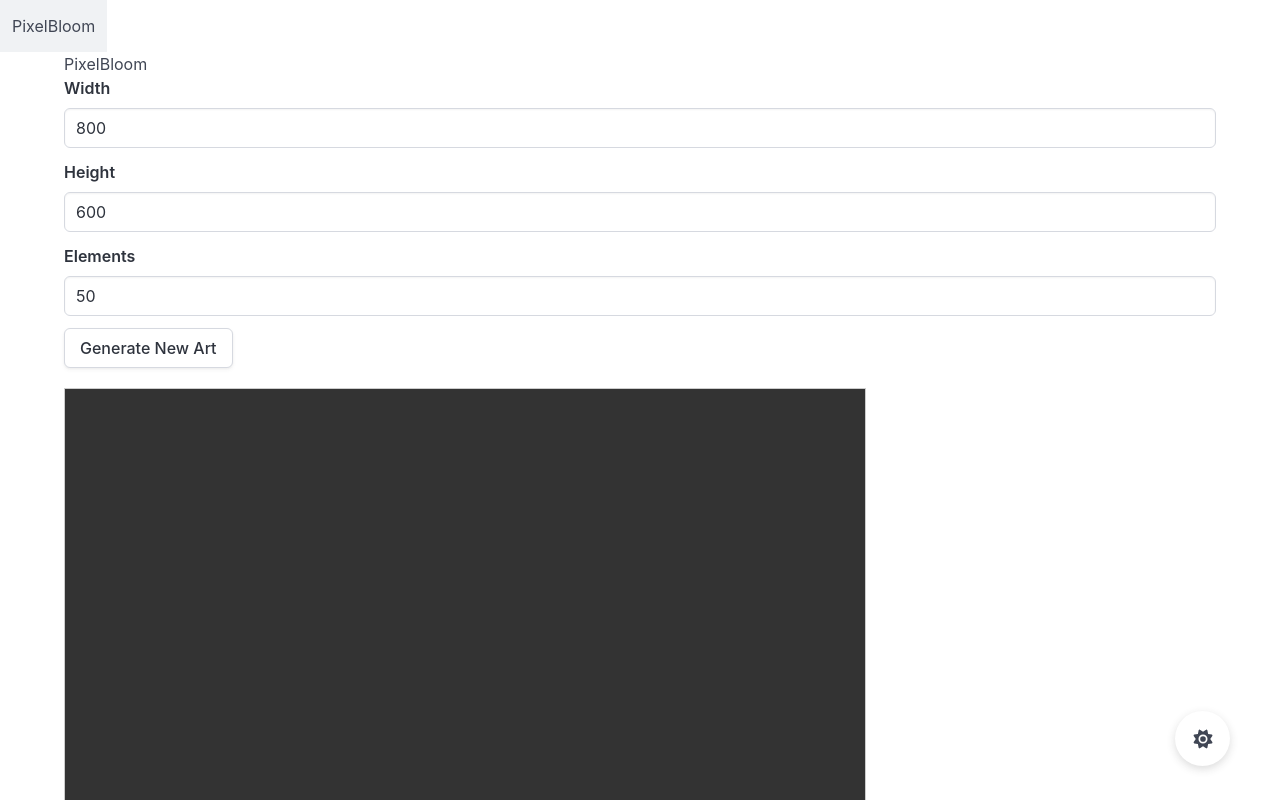
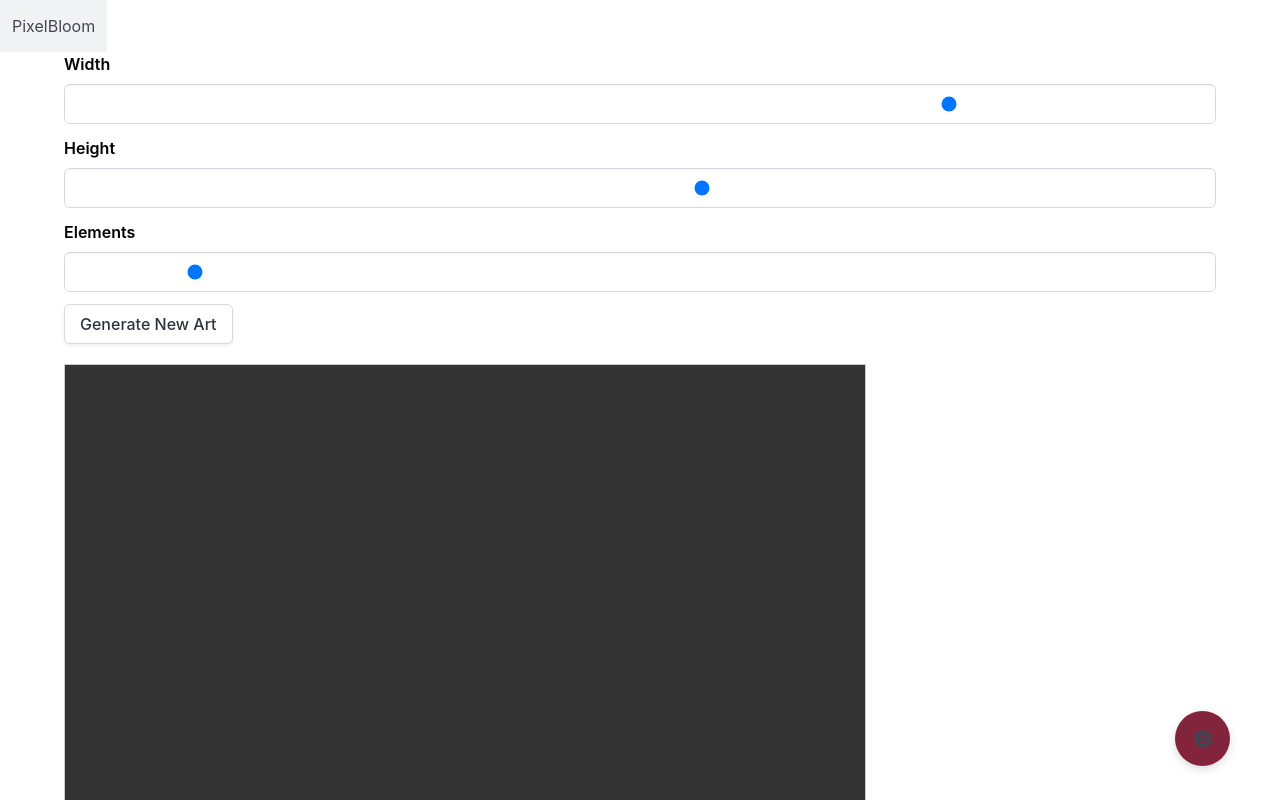
Before and after one commit to JesseShawCodes/generative-art-app, a Next.js app in the folder frontend-next/: page / in a window 1280 px wide. Shown: the top 800 px of the page. Built offline with nearby package versions, Linux system fonts and the light colour scheme; no server answers.

Commit message:
h1 added to nav, accessibility updates to form, first colors chosen for project pallette

```diff
--- a/frontend-next/src/app/components/Navbar.js
+++ b/frontend-next/src/app/components/Navbar.js
@@ -6,7 +6,9 @@ const Navbar = () => {
     <nav className="navbar" role="navigation" aria-label="main navigation">
       <div className="navbar-brand">
         <a className="navbar-item" href="https://bulma.io">
-          PixelBloom
+          <h1>
+            PixelBloom
+          </h1>
         </a>
       </div>
     </nav>
--- a/frontend-next/src/app/globals.scss
+++ b/frontend-next/src/app/globals.scss
@@ -1,8 +1,4 @@
 @use 'stylesheets/theme_toggle.scss';
-
-@import "tailwindcss";
-@import "../../node_modules/bulma/bulma.scss";
-
 
 /* Imports */
 
@@ -16,6 +12,7 @@ $button-margin: 20px 20px 4px;
 $z-index-base: 99;
 $z-index-top: 100;
 $default-border-color: rgba(0, 0, 0, 0.227);
+$primary-bloom: #82243b;
 
 /* Mixins */
 @mixin floating-control-button {
@@ -31,6 +28,7 @@ $default-border-color: rgba(0, 0, 0, 0.227);
   box-shadow: $button-box-shadow;
   width: $button-size;
   height: $button-size;
+  background-color: $primary-bloom;
 }
 
 // ------------------------------------------
@@ -39,11 +37,13 @@ $default-border-color: rgba(0, 0, 0, 0.227);
 [data-theme="light"] {
   --background-color: #ffffff;
   --text-color: #000000;
+  --bulma-label-color: #000;
 }
 
 [data-theme="dark"] {
   --background-color: #121212;
   --text-color: #ffffff;
+  --bulma-label-color: #fff;
 }
 
 body {
@@ -82,22 +82,6 @@ body {
 
 // ------------------------------------------
 
-/* Artist Page Components */
-.song-list {
-  list-style: none;
-
-  .song-row {
-    padding: 0 20px;
-  }
-
-    li {
-      .list-color-\#CCCCCC {
-        color: #888888;
-      }
-    }}
-
-// ------------------------------------------
-
 /* Floating Controls */
 .floating-controls {
   position: fixed;
--- a/frontend-next/src/app/page.js
+++ b/frontend-next/src/app/page.js
@@ -64,25 +64,24 @@ export default function Home() {
       </Head>
 
       <main className="container">
-        <h1>PixelBloom</h1>
 
         <div>
           <div className="field">
-            <label className="label">Width</label>
+            <label className="label" htmlFor="width-input">Width</label>
             <div className="control">
-              <input type="number" className="input" value={width} onChange={(e) => setWidth(Number(e.target.value))} />
+              <input id="width-input" type="range" min="100" max="1000" className="input" value={width} onChange={(e) => setWidth(Number(e.target.value))} />
             </div>
           </div>
           <div className="field">
-            <label className="label">Height</label>
+            <label className="label" htmlFor="height-input">Height</label>
             <div className="control">
-              <input type="number" className="input" value={height} onChange={(e) => setHeight(Number(e.target.value))} />
+              <input id="height-input" type="range" min="100" max="1000" className="input" value={height} onChange={(e) => setHeight(Number(e.target.value))} />
             </div>
           </div>
           <div className="field">
-            <label className="label">Elements</label>
+            <label className="label" htmlFor="elements-input">Elements</label>
             <div className="control">
-              <input type="number" className="input" value={numElements} onChange={(e) => setNumElements(Number(e.target.value))} />
+              <input id="elements-input" type="range" min="0" max="500" className="input" value={numElements} onChange={(e) => setNumElements(Number(e.target.value))} />
             </div>
           </div>
           <button onClick={fetchArt} disabled={loading} className='button'>
```
